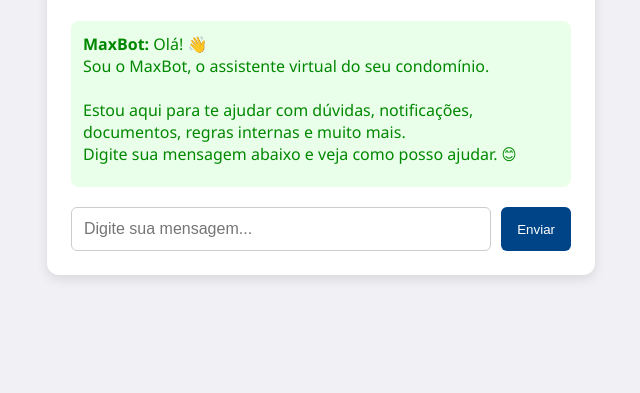
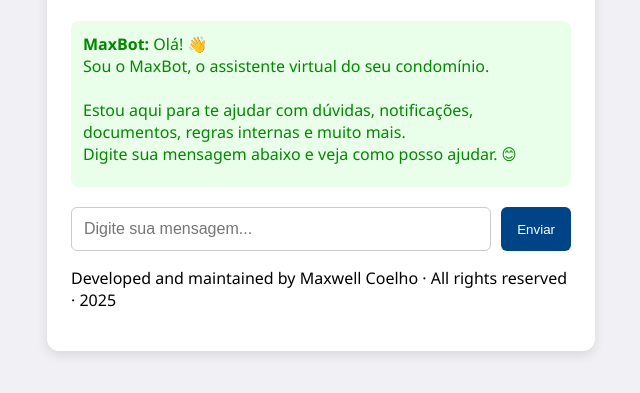
Before and after one commit to maxcoelhogit/maxbot1, a website: page index.html in a window 1280 px wide. Shown: the part 223-616 px from the top of the page, without its empty margins (319-959 px from the left). Drawn offline with Linux system fonts and the light colour scheme.

Commit message:
Update index.html

```diff
--- a/index.html
+++ b/index.html
@@ -26,6 +26,8 @@
       />
       <button type="submit">Enviar</button>
     </form>
+
+    <p class="rodape">Developed and maintained by Maxwell Coelho · All rights reserved · 2025</p>
   </div>
 
   <script src="script.js" defer></script>
```
